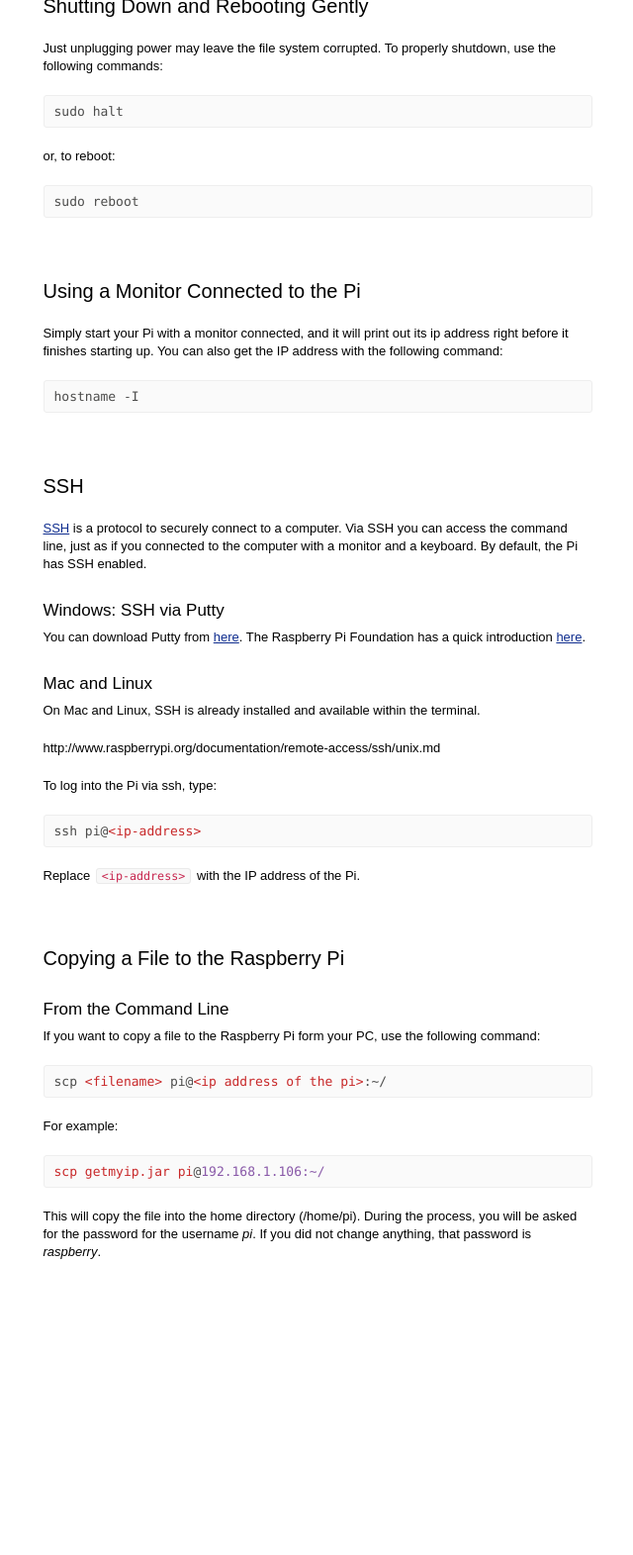
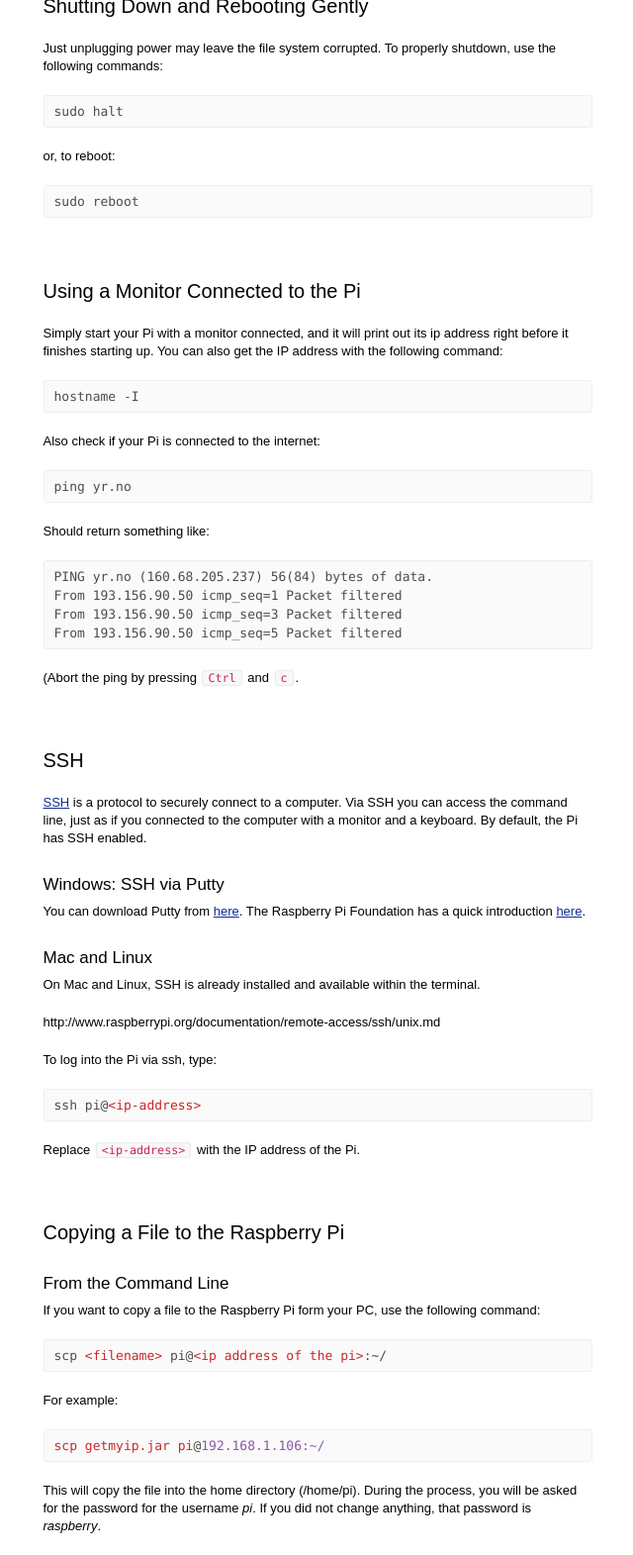
Before and after one commit to Weldmicheal/ttm4175, a Jekyll site: the page built from a3/general-recipes.md, in a window 1280 px wide, cut to the strip 158-1729 px from the top of the page. Shown: the whole strip at 99% size, without its empty margins (319-959 px from the left). Built offline with Jekyll 4.4.1, drawn with Linux system fonts in a browser that asks for light colours; nearby versions of some CDN libraries; before the commit the page ends 1452 px from its top, so only the background shows below that.

Commit message:
no message

```diff
--- a/a3/general-recipes.md
+++ b/a3/general-recipes.md
@@ -21,6 +21,20 @@ or, to reboot:
 Simply start your Pi with a monitor connected, and it will print out its ip address right before it finishes starting up. You can also get the IP address with the following command:
 
     hostname -I
+
+Also check if your Pi is connected to the internet:
+
+    ping yr.no
+
+Should return something like:
+
+    PING yr.no (160.68.205.237) 56(84) bytes of data.
+    From 193.156.90.50 icmp_seq=1 Packet filtered
+    From 193.156.90.50 icmp_seq=3 Packet filtered
+    From 193.156.90.50 icmp_seq=5 Packet filtered
+
+(Abort the ping by pressing `Ctrl` and `c`.
+
 
 ## SSH
 
```
Also changed, not shown: a3/java-recipes.md (+4 -0 lines).
